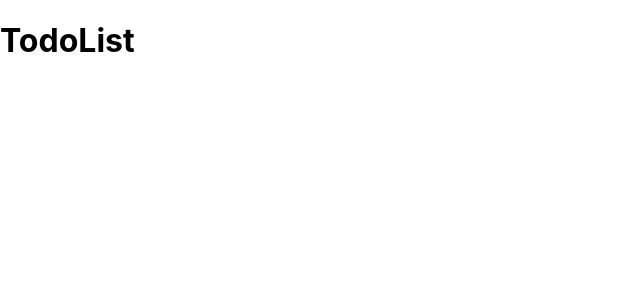
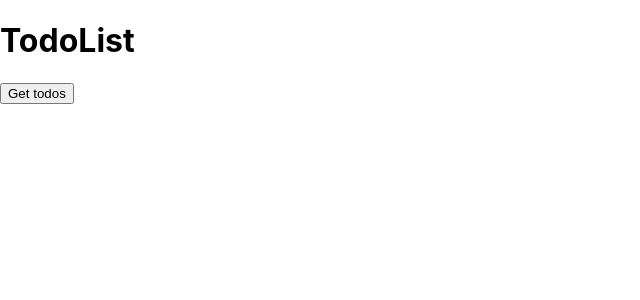
Before and after one commit to Ace1313/Todo-list, a React (Vite) app in the folder frontend/: page / in a window 1280 px wide. Shown: the top 300 px of the page, without its empty margins (0-640 px from the left). Built offline with nearby package versions, Linux system fonts and the light colour scheme.

Commit message:
connected db and setup context

```diff
--- a/frontend/src/App.jsx
+++ b/frontend/src/App.jsx
@@ -1,7 +1,13 @@
+import { useContext } from 'react';
+
+import AuthContext from './context/Context';
+
 function App() {
+   const context = useContext(AuthContext);
    return (
       <div>
          <h1>TodoList</h1>
+         <button onClick={context.getTodoList}>Get todos</button>
       </div>
    );
 }
--- /dev/null
+++ b/frontend/src/context/Context.jsx
@@ -0,0 +1,24 @@
+import React, { useState } from 'react';
+
+const AuthContext = React.createContext({
+   todo: '',
+});
+
+export const AuthContextProvider = (props) => {
+   const [todo, setTodo] = useState('Hejsan Hallo');
+
+   async function getTodoList() {
+      const response = await fetch('http://localhost:8000/todos');
+      const data = await response.json();
+      setTodo(data);
+      console.log(todo);
+   }
+
+   return (
+      <AuthContext.Provider value={{ todo: todo, getTodoList }}>
+         {props.children}
+      </AuthContext.Provider>
+   );
+};
+
+export default AuthContext;
--- a/frontend/src/main.jsx
+++ b/frontend/src/main.jsx
@@ -1,11 +1,14 @@
-import React from 'react'
-import ReactDOM from 'react-dom'
-import './index.css'
-import App from './App'
+import React from 'react';
+import ReactDOM from 'react-dom';
+import './index.css';
+import App from './App';
+import { AuthContextProvider } from './context/Context';
 
 ReactDOM.render(
-  <React.StrictMode>
-    <App />
-  </React.StrictMode>,
-  document.getElementById('root')
-)
+   <React.StrictMode>
+      <AuthContextProvider>
+         <App />
+      </AuthContextProvider>
+   </React.StrictMode>,
+   document.getElementById('root')
+);
```
